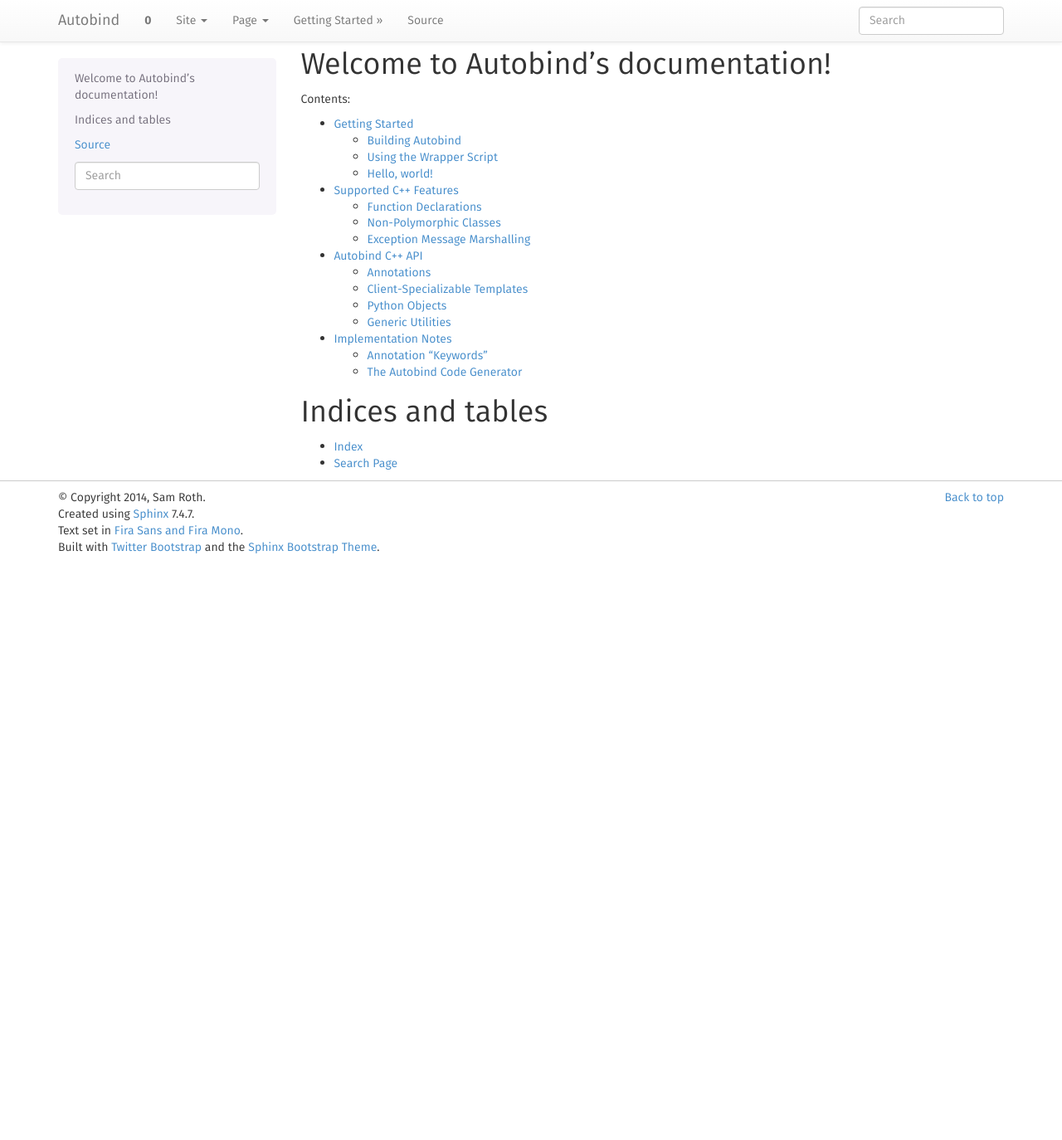
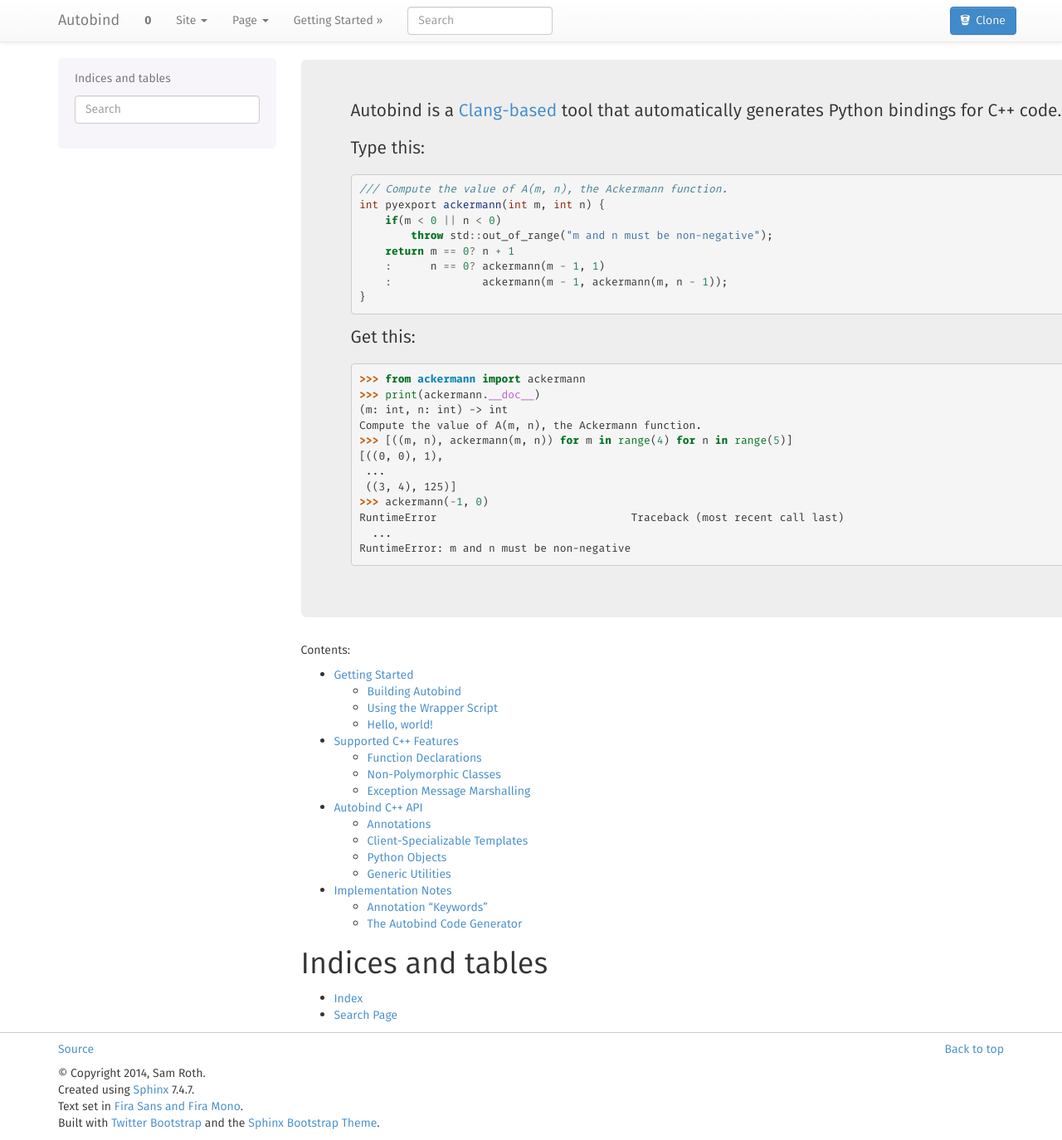
Before and after one commit to sam-roth/autobind, a Sphinx documentation site: the page built from doc/source/index.rst, in a window 1280 px wide and 1374 px high. Shown: the whole window at 83% size. Built offline with Sphinx 7.4.7, drawn with Linux system fonts in a browser that asks for light colours; nearby versions of some CDN libraries; library files that are not in the unit come from our copies.

Commit message:
Continue work on documentation.

```diff
--- /dev/null
+++ b/doc/source/_templates/bitbucketlink.html
@@ -0,0 +1,12 @@
+
+
+
+
+<div id="sourcelink">
+    <a class="btn btn-primary"
+        href="https://bitbucket.org/saroth/autobind"
+        style="text-shadow: none; width: 100%;">
+        <i class="fa fa-bitbucket fa-fw"></i>&nbsp;
+        Clone on Bitbucket
+    </a>
+</div>
--- /dev/null
+++ b/doc/source/_templates/globaltoc.html
@@ -0,0 +1,11 @@
+<li class="dropdown globaltoc-container">
+    <a role="button"
+        id="dLabelGlobalToc"
+        data-toggle="dropdown"
+        data-target="#"
+        href="{{ pathto(master_doc) }}">{{ theme_navbar_site_name }} <b class="caret"></b></a>
+    <ul class="dropdown-menu globaltoc"
+        role="menu"
+        aria-labelledby="dLabelGlobalToc">{{ toctree(maxdepth=theme_globaltoc_depth|toint, collapse=False, includehidden=theme_globaltoc_includehidden|tobool) }}
+    </ul>
+</li>
--- a/doc/source/_templates/layout.html
+++ b/doc/source/_templates/layout.html
@@ -152,5 +152,6 @@
     Bootstrap Theme</a>.<br/>
     </p>
   </div>
+  <link href="https://maxcdn.bootstrapcdn.com/font-awesome/4.1.0/css/font-awesome.min.css" rel="stylesheet">
 </footer>
 {%- endblock %}
--- /dev/null
+++ b/doc/source/_templates/navbar.html
@@ -0,0 +1,24 @@
+{% extends "!navbar.html" %}
+
+{% block navbarsearch %}
+    {%- if pagename != "search" %}
+        <form class="navbar-form navbar-left" action="{{ pathto('search') }}" method="get">
+            <div class="form-group">
+                <input type="text" name="q" class="form-control" placeholder="Search" />
+            </div>
+            <input type="hidden" name="check_keywords" value="yes" />
+            <input type="hidden" name="area" value="default" />
+        </form>
+    {%- endif %}
+    <div class="navbar-right" style="padding-left: 5px;">
+            <!--<button  class="btn btn-primary navbar-btn"
+                style="text-shadow: none;">-->
+                <a class="btn btn-primary navbar-btn" href="https://bitbucket.org/saroth/autobind" >
+                    <i class="fa fa-bitbucket"></i>&nbsp;
+                    Clone
+                </a>
+                <!--</button>-->
+    </div>
+{% endblock %}
+{% block navbarextra %}
+{% endblock %}
--- a/doc/source/conf.py
+++ b/doc/source/conf.py
@@ -36,7 +36,6 @@
 extensions = [
     'sphinx.ext.intersphinx',
     'sphinx.ext.todo',
-    'breathe'
 ]
 
 breathe_projects = {
@@ -115,8 +114,8 @@
 html_sidebars = {
     '**': [
         'localtoc.html',
-        'sourcelink.html',
-        'searchbox.html'
+#         'sourcelink.html',
+        'searchbox.html',
     ]
 }
 
@@ -135,6 +134,8 @@
 #     # Note the "1" or "True" value above as the third argument to indicate
 #     # an arbitrary url.
     'navbar_links': [
+#                      ('<i class="fa fa-bitbucket fa-fw"></i>&nbsp;Clone on Bitbucket',
+#                       'https://bitbucket.org/saroth/autobind', True)
 #         ("Examples", "examples"),
 #           ('Module Index', 'py-modindex'),
 #         ("Link", "http://example.com", True),
@@ -169,7 +170,7 @@
 
     # Location of link to source.
     # Options are "nav" (default), "footer" or anything else to exclude.
-    'source_link_position': "nav",
+    'source_link_position': "footer",
 
     # Bootswatch (http://bootswatch.com/) theme.
     #
--- a/doc/source/getting-started.rst
+++ b/doc/source/getting-started.rst
@@ -102,7 +102,7 @@
     Python/C module and not just those produced by Autobind.
 
 
-Next comes the, uh well, *easy* part. Open up a terminal and type::
+Next comes the easy part. Open up a terminal and type::
 
     $ /path/to/autobind/scripts/autobind.py build -c hello.cpp
 
--- a/doc/source/implementation-notes.rst
+++ b/doc/source/implementation-notes.rst
@@ -6,6 +6,8 @@
 Implementation Notes
 ====================
 
+.. note::
+    This page is a work in progress.
 
 Annotation "Keywords"
 ---------------------
--- a/doc/source/index.rst
+++ b/doc/source/index.rst
@@ -3,8 +3,52 @@
    You can adapt this file completely to your liking, but it should at least
    contain the root `toctree` directive.
 
-Welcome to Autobind's documentation!
-====================================
+
+.. raw:: html
+
+    <div style="padding-top: 24pt;"></div>
+
+
+
+
+.. rst-class:: jumbotron
+.. container::
+
+    Autobind is a `Clang-based <http://clang.llvm.org/>`_ tool that
+    automatically generates Python bindings for C++ code.
+
+    Type this:
+
+    .. code-block:: cpp
+
+        /// Compute the value of A(m, n), the Ackermann function.
+        int pyexport ackermann(int m, int n) {
+            if(m < 0 || n < 0)
+                throw std::out_of_range("m and n must be non-negative");
+            return m == 0? n + 1
+            :      n == 0? ackermann(m - 1, 1)
+            :              ackermann(m - 1, ackermann(m, n - 1));
+        }
+
+    Get this:
+
+    .. code-block:: pycon
+
+        >>> from ackermann import ackermann
+        >>> print(ackermann.__doc__)
+        (m: int, n: int) -> int
+        Compute the value of A(m, n), the Ackermann function.
+        >>> [((m, n), ackermann(m, n)) for m in range(4) for n in range(5)]
+        [((0, 0), 1),
+         ...
+         ((3, 4), 125)]
+        >>> ackermann(-1, 0)
+        RuntimeError                              Traceback (most recent call last)
+          ...
+        RuntimeError: m and n must be non-negative
+
+
+
 
 Contents:
 
```
Also changed, not shown: other parts of doc/source/_templates/layout.html (+1 -1 lines), doc/source/autobind-cxxapi.rst (+7 -2 lines), doc/source/_templates/navbar_override.html (added), 1 other file.
